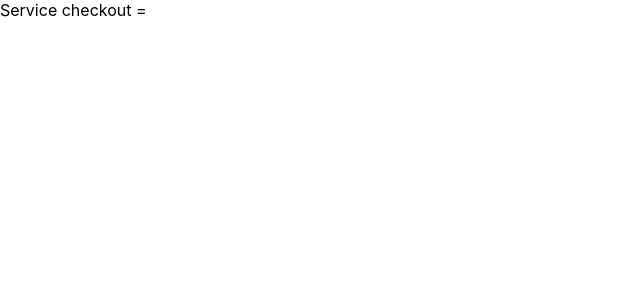
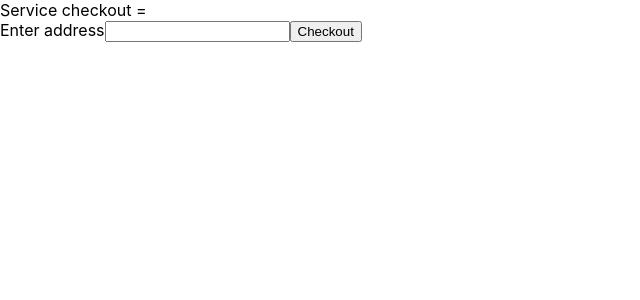
Before and after one commit to nikhilmeria/next_auth_app, a Next.js app: page /features/serv_chkout in a window 1280 px wide. Shown: the top 300 px of the page, without its empty margins (0-640 px from the left). Built offline with nearby package versions, Linux system fonts and the light colour scheme; no server answers.

Commit message:
data sending frm serv_chkout page 2 api dn

```diff
--- a/pages/api/form.js
+++ b/pages/api/form.js
@@ -1,9 +1,10 @@
 export default function formHandler(req, res) {
  if (req.method === "POST") {
-  console.log("body1: ", req.body.myName);
-  console.log("body2: ", req.body.myPhn);
-  console.log("body3: ", req.body.myServ);
+  console.log("body1: ", req.body.name);
+  console.log("body2: ", req.body.no);
+  console.log("body3: ", req.body.serv);
+  console.log("body3: ", req.body.address);
 
-  res.status(201).json({data: "Form processing sucessful"});
+  res.status(201).json({data: "Form processing by api"});
  }
 }
--- a/pages/features/serv_chkout.js
+++ b/pages/features/serv_chkout.js
@@ -1,13 +1,44 @@
-import React from "react";
+import {useState} from "react";
 import {useRouter} from "next/router";
+import {async} from "@firebase/util";
 
 function Serv_chkout() {
  const router = useRouter();
- const {name} = router.query;
+ const {name, no, serv} = router.query; //data coming frm service page
+ const [address, setAddress] = useState("");
 
- console.log("Serv_chkout = ", name);
+ console.log("Serv_chkout = ", serv);
 
- return <div>Service checkout = {name}</div>;
+ const handleSubmit = async (e) => {
+  e.preventDefault();
+  console.log(address);
+
+  try {
+   const response = await fetch("/api/form", {
+    method: "POST",
+    body: JSON.stringify({name, no, serv, address}),
+    headers: {"Content-Type": "application/json"},
+   });
+   const {data} = await response.json();
+
+   console.log("result : ", data);
+  } catch (error) {
+   console.error(error);
+  } finally {
+   router.replace("/");
+  }
+ };
+
+ return (
+  <>
+   <div>Service checkout = {name}</div>
+   <form onSubmit={handleSubmit}>
+    <label>Enter address</label>
+    <input type="text" onChange={(e) => setAddress(e.target.value)} />
+    <button type="submit">Checkout</button>
+   </form>
+  </>
+ );
 }
 
 export default Serv_chkout;
```
Also changed, not shown: pages/features/services.js (+28 -17 lines).
